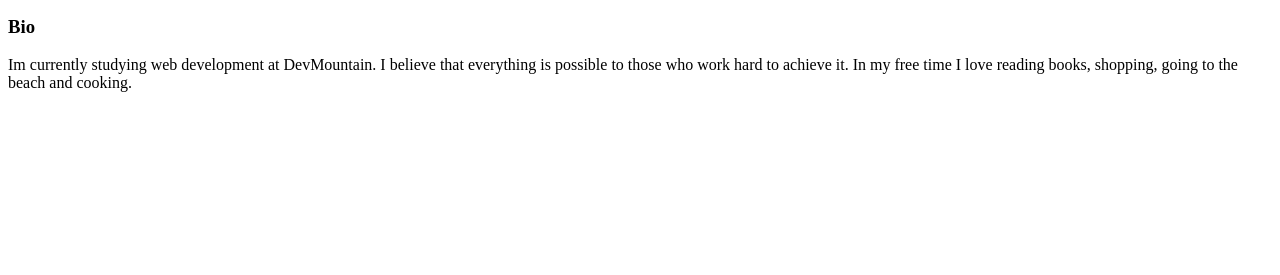
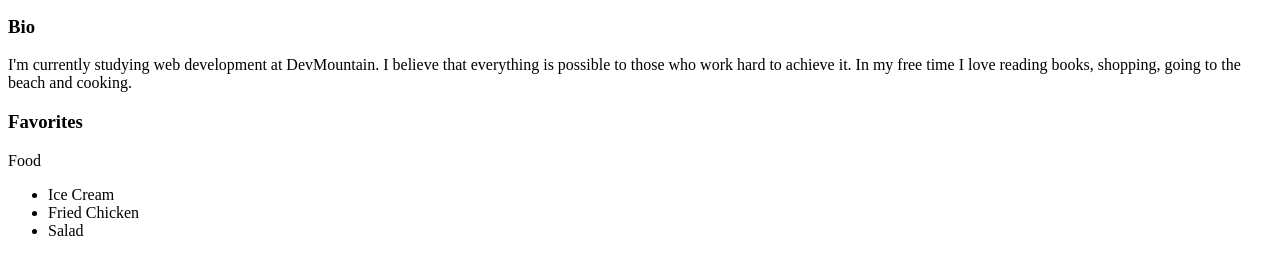
Before and after one commit to sacobera/deployment-lab, a website: page index.html in a window 1280 px wide. Shown: the part 421-696 px from the top of the page. Drawn offline with Linux system fonts and the light colour scheme.

```diff
--- a/index.html
+++ b/index.html
@@ -12,6 +12,14 @@
     <img src="https://www.google.com/imgres?imgurl=https%3A%2F%2Fstatic.wixstatic.com%2Fmedia%2F6390e4_2f44944551c941de93c944fd090cf6c5~mv2.jpg%2Fv1%2Fcrop%2Fx_0%2Cy_124%2Cw_852%2Ch_521%2Ffill%2Fw_490%2Ch_300%2Cal_c%2Cq_80%2Cusm_0.66_1.00_0.01%2F6390e4_2f44944551c941de93c944fd090cf6c5~mv2.webp&imgrefurl=https%3A%2F%2Fsarahacobera.wixsite.com%2Fwebsite%2Fabout-us&tbnid=4dHzXRYTYRNkjM&vet=12ahUKEwjjpqa7konyAhWN6J4KHWC7AEgQMygAegQIARAR..i&docid=TM_KovbZbkAf9M&w=490&h=300&itg=1&q=sarah%20acobera&ved=2ahUKEwjjpqa7konyAhWN6J4KHWC7AEgQMygAegQIARAR" alt="Sarah's photo">
     <p> Hi! My name is Sarah!</p>
     <h3> Bio</h3>
-    <p> Im currently studying web development at DevMountain. I believe that everything is possible to those who work hard to achieve it. In my free time I love reading books, shopping, going to the beach and cooking. </p>
+    <p> I'm currently studying web development at DevMountain. I believe that everything is possible to those who work hard to achieve it. In my free time I love reading books, shopping, going to the beach and cooking. </p>
+    <h3> Favorites</h3>
+    <p> Food</p>
+    <ul>
+        <li> Ice Cream</li>
+        <li>Fried Chicken</li>
+        <li> Salad</li>
+    </ul>
+
 </body>
 </html>
```
